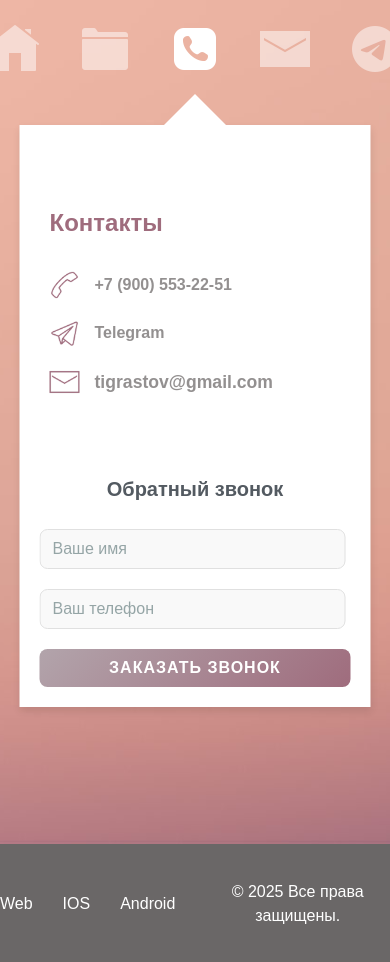
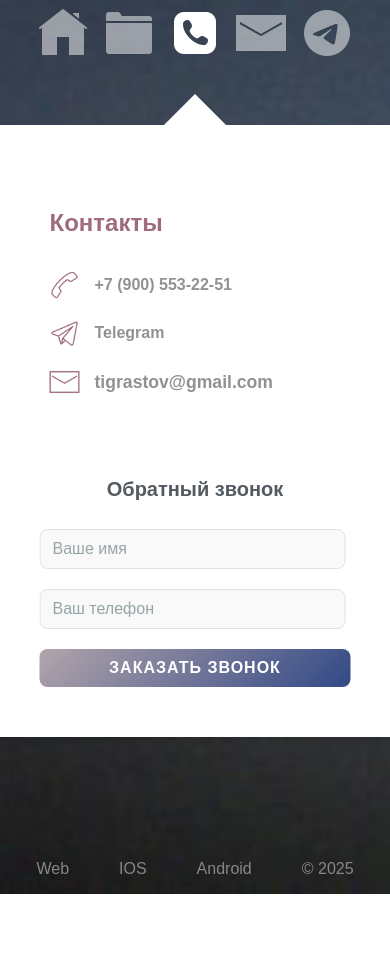
Before and after one commit to tigrastov/digistrong, a React (Vite) app: page /contacts in a window 390 px wide. After the commit the page ends 894 px from the top, so only its background shows below. Built offline with nearby package versions, Linux system fonts and the light colour scheme.

Commit message:
design new

```diff
--- a/package.json
+++ b/package.json
@@ -6,7 +6,7 @@
   "homepage": "https://www.digistrong.ru",
   "scripts": {
     "dev": "vite",
-    "build": "vite build",
+    "build": "vite build && cp dist/index.html dist/404.html",
     "postbuild": "echo www.digistrong.ru > dist/CNAME",
     "lint": "eslint .",
     "preview": "vite preview",
--- a/src/App.css
+++ b/src/App.css
@@ -2,12 +2,21 @@
 
 body {
   margin: 0;
-  background: url('/bg.jpg') no-repeat center center fixed;
+  padding: 0;
+  /* background: url('/bg.jpg') no-repeat center center fixed; */
+  background: url('/pic05.jpg') ;
+
+
+
   background-size: cover;
   min-height: 100vh;
   font-family: 'Arial', sans-serif;
 }
-
+.app {
+  min-height: 100vh;
+  display: flex;
+  flex-direction: column;
+}
 #root {
   min-height: 100vh;
 }
--- a/src/Components/Card.css
+++ b/src/Components/Card.css
@@ -3,8 +3,8 @@
   border-radius: 8px;
   padding: 16px 10px 20px 10px;
   box-shadow: 0 2px 8px rgba(0,0,0,0.06);
-  max-width: 300px;
-  margin: 16px auto;
+  max-width: 350px;
+  margin: 10px auto;
   text-align: center;
 }
 
--- a/src/Components/Footer.css
+++ b/src/Components/Footer.css
@@ -2,11 +2,31 @@
   color: white;
   text-align: center;
   padding: 20px 0;
-
   display: flex;
   justify-content: center;
   align-items: center;
-  gap: 30px;
-  background: #6a6767;
+  gap: 50px;
   margin-top: auto;
+
+  max-width: 800px;
+  width: 100%;
+  margin-left: auto;
+  margin-right: auto;
+
 }
+.footer p{
+  margin: 0;
+  font-size: 16px;
+  color: #8e8b8af3;
+}
+
+@media (max-width: 800px) {
+  .footer {
+    max-width: 100vw;
+padding: 0.8rem 0.8rem;
+    left: 0;
+    box-sizing: border-box;
+    overflow: hidden;
+
+  }
+}
--- a/src/Components/Footer.jsx
+++ b/src/Components/Footer.jsx
@@ -6,7 +6,7 @@ const Footer = () => {
       <p>Web</p>
       <p>IOS</p>
       <p>Android</p>
-      <p>© 2025 Все права защищены.</p>
+      <p>© 2025</p>
     </footer>
   );
 };
--- a/src/Components/Header.css
+++ b/src/Components/Header.css
@@ -1,21 +1,24 @@
 .header {
   position: fixed;
   top: 0;
-  left: 0;
-  width: 100%;
+  left: 50%;
+  transform: translateX(-50%);
+  width: 90%;
+  max-width: 800px;
   padding: 1.5rem 2rem;
   background-color: transparent;
   box-sizing: border-box;
   z-index: 9999;
 }
 
+
 nav {
-  max-width: 960px;
+  max-width: 800px;
   margin: 0 auto;
   display: flex;
   justify-content: center;
   gap: 2.5rem;
-  width: 100%;
+  width: 90%;
   box-sizing: border-box;
   padding: 0 2rem;
 }
@@ -40,18 +43,7 @@ nav a.active {
   position: relative;
 }
 
-/* nav a.active::after {
-  content: '';
-  position: absolute;
-  bottom: -100px;
-  left: 50%;
-  transform: translateX(-50%) rotate(45deg);
-  width: 65px;
-  height: 65px;
-  background: white;
-  z-index: 1;
-  transition: all 0.3s ease;
-}  */
+
 
 nav a.active::after {
   content: '';
@@ -68,3 +60,30 @@ nav a.active::after {
   z-index: 1;
   transition: all 0.3s ease;
 }
+
+
+
+@media (max-width: 480px) {
+  .header {
+    width: 100%;
+    max-width: 100vw;
+    padding: 0.5rem 0.5rem;
+    left: 0;
+    transform: none;
+  }
+  nav {
+    gap: 1rem;
+    padding: 0;
+    width: 100%;
+  }
+
+}
+
+@media (max-width: 480px) {
+  nav a.active::after {
+    top: 86px;
+    /* border-left: 18px solid transparent;
+    border-right: 18px solid transparent;
+    border-top: 18px solid white; */
+  }
+}
--- a/src/Components/MessageMe.css
+++ b/src/Components/MessageMe.css
@@ -72,7 +72,7 @@
 .submit-btn {
   width: 100%;
   padding: 12px;
-  background: linear-gradient(135deg, #b2a4ab, #9F6C7D);
+  background: linear-gradient(135deg, #b2a4ab, #324986);
   color: white;
   border: none;
   border-radius: 8px;
@@ -85,7 +85,7 @@
 }
 
 .submit-btn:hover {
-  background: linear-gradient(135deg, #9F6C7D, #7d5563);
+  background: linear-gradient(135deg, #6e7ad4, #9ca3c7);
   transform: translateY(-2px);
   box-shadow: 0 5px 15px rgba(0, 0, 0, 0.1);
 }
--- a/src/Pages/Contacts.css
+++ b/src/Pages/Contacts.css
@@ -5,11 +5,11 @@
   min-height: 100vh;
   padding: 20px;
   box-sizing: border-box;
+  overflow: hidden;
 }
 
 .contacts-container {
   display: flex;
-  align-items: stretch;
   position: fixed;
   top: 125px;
   left: 50%;
@@ -18,7 +18,10 @@
   max-width: 800px;
   background: white;
   box-shadow: 0 4px 8px rgba(0,0,0,0.1);
+  padding: 30px;
   z-index: 2;
+  max-height: calc(100vh - 170px); /* высота окна минус отступ сверху и снизу */
+  overflow-y: auto;
 }
 
 .text-content {
--- a/src/Pages/Home.css
+++ b/src/Pages/Home.css
@@ -5,6 +5,7 @@
   min-height: 100vh;
   padding: 20px;
   box-sizing: border-box;
+  overflow: hidden;
 }
 
 .content-container {
@@ -17,8 +18,11 @@
   width: 90%;
   max-width: 800px;
   background: white;
+
   box-shadow: 0 4px 8px rgba(0,0,0,0.1);
   z-index: 2;
+  max-height: calc(100vh - 170px); /* высота окна минус отступ сверху и снизу */
+  overflow-y: auto;
 }
 
 .text-content {
@@ -109,6 +113,7 @@ opacity: 1;
 
 @media (max-width: 768px) {
   .content-container {
+    width: 100%;
     padding-top: 30px;
     flex-direction: column;
     height: auto;
--- a/src/Pages/Home.jsx
+++ b/src/Pages/Home.jsx
@@ -1,21 +1,27 @@
 import './Home.css';
+import { useNavigate } from 'react-router-dom';
 
 export default function Home() {
+  const navigate = useNavigate();
+  const handleClick = () => {
+    navigate('/info');
+  };
+
   return (
     <div className='home'>
       <div className='content-container'>
-
         <div className='text-content'>
-        <img className='logo' src='DiGiStrong.png' alt='logo'/>
-        <p>@ Разработка сайтов и приложений</p>
-        <p>@ Цифровые решения для бизнеса</p>
+          <img className='logo' src='DiGiStrong.png' alt='logo' />
+          <p>@ Разработка сайтов и приложений</p>
+          <p>@ Цифровые решения для бизнеса</p>
         </div>
 
         <div className='photo-container'>
-          <img src='/Digital.png' alt='Portrait' className='profile-photo'/>
-          <a href="/info" className='photo-button'><img src="/icons8-forward-50.png" alt="" /></a>
+          <img src='/Digital.png' alt='Portrait' className='profile-photo' />
+          <button onClick={handleClick} className='photo-button'>
+            <img src="/icons8-forward-50.png" alt="Перейти" />
+          </button>
         </div>
-
       </div>
     </div>
   );
--- a/src/Pages/Message.css
+++ b/src/Pages/Message.css
@@ -34,6 +34,8 @@
   padding: 30px;
   padding-top: 80px;
   z-index: 2;
+  max-height: calc(100vh - 170px); /* высота окна минус отступ сверху и снизу */
+  overflow-y: auto;
 }
 @media (max-width: 600px) {
   .message-container {
```
Also changed, not shown: public/pic05.jpg (added).
